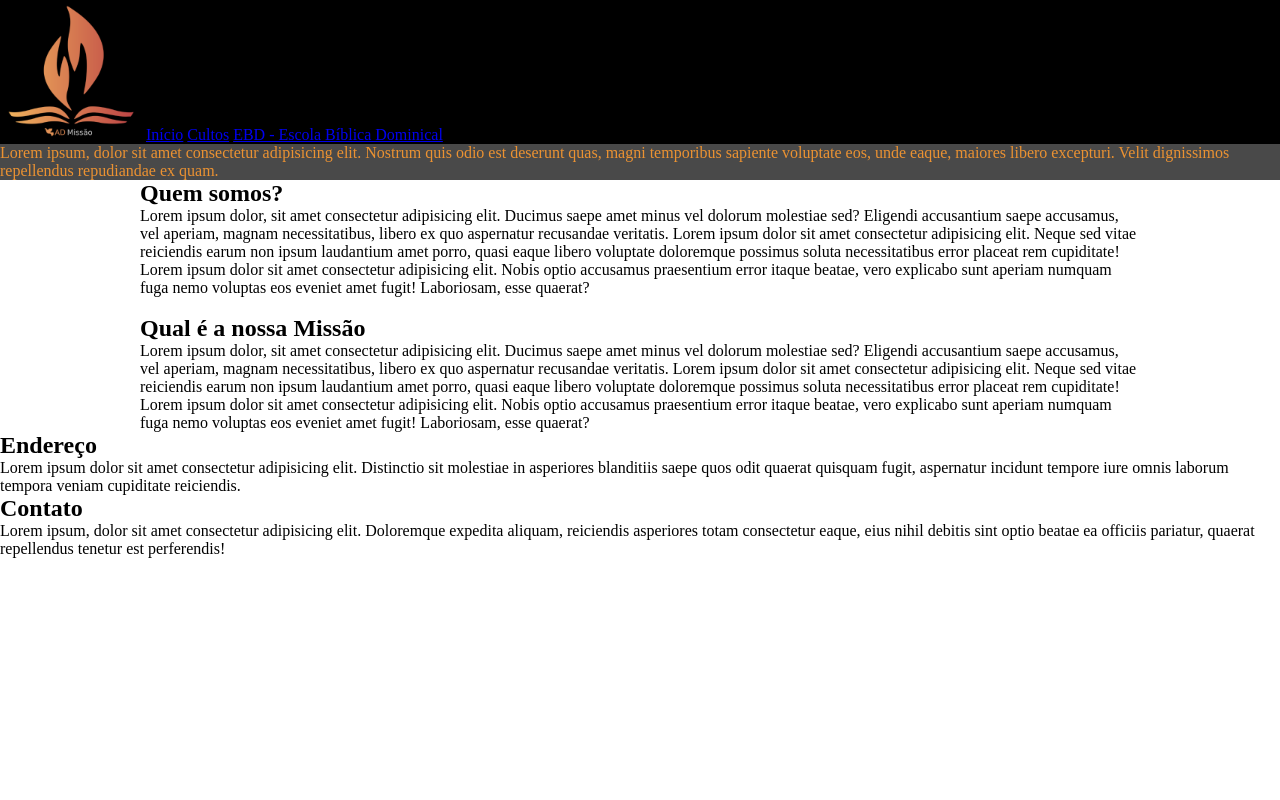
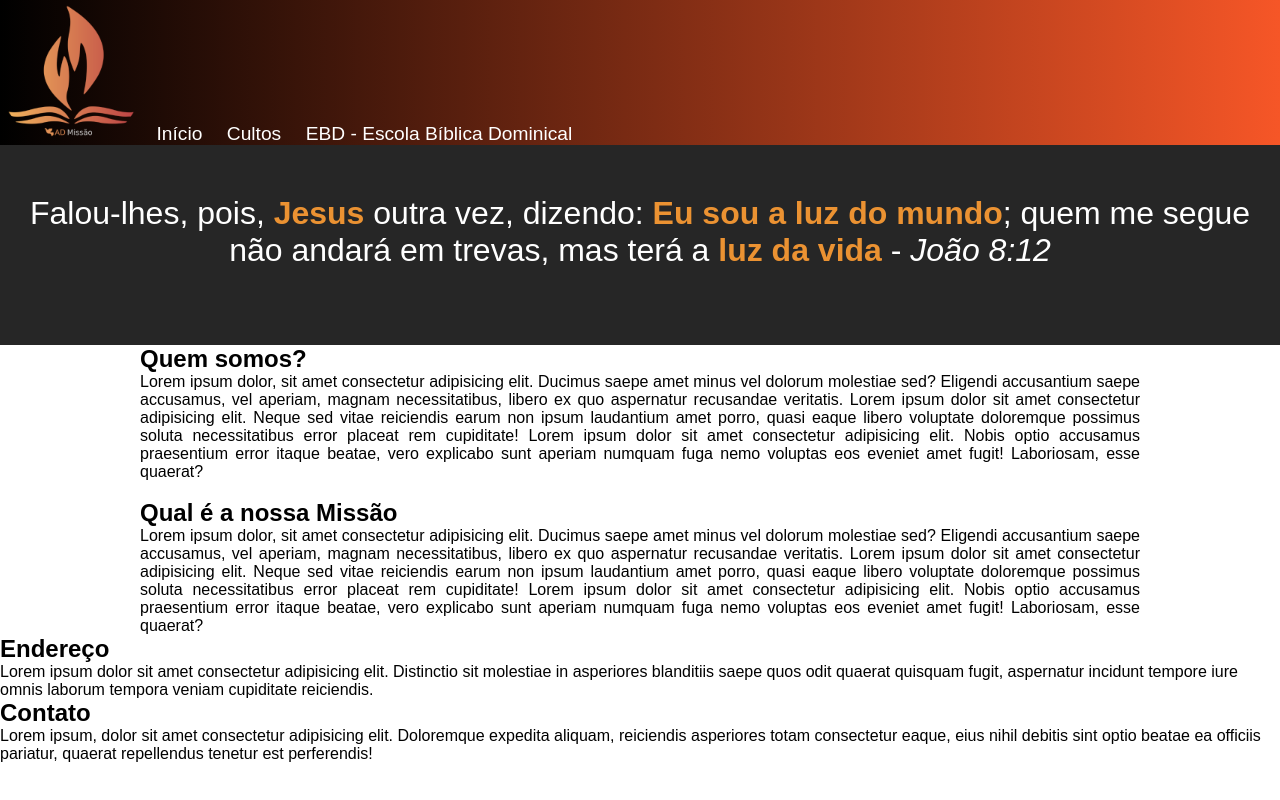
Before and after one commit to ManoelIvisson/site-igreja, a plain HTML site: page index.html in a window 1280 px wide. Drawn offline with Linux system fonts and the light colour scheme.

Commit message:
Melhorando o cabeçalho

```diff
--- a/estilos/style.css
+++ b/estilos/style.css
@@ -6,22 +6,51 @@
     --cor03: #EB9232;
     --cor04: #d46422;
     --cor05: #f65627;
+    --branca: white;
 }
 
 * {
     margin: 0px;
+    font-family: sans-serif;
 }
 
 header {
-    background-color: black;
+    background-image: linear-gradient(to right, black, var(--cor05));
 }
 
 nav {
     display: inline;
 }
 
+nav > a {
+    color: var(--branca);
+    text-decoration: none;
+    padding: 0px 10px;
+    font-size: 1.2em;
+}
+
+nav > a:hover {
+    transition: 0.5s;
+    color: var(--cor03);
+    background-color: rgba(0, 0, 0, 0);
+    text-decoration: underline;
+}
+
 #texto-biblico {
-    background-color: rgba(0, 0, 0, 0.714);
+    background-color: rgba(0, 0, 0, 0.850);
+    color: var(--branca);
+    max-height: 800px;
+    min-height: 200px;
+}
+
+#texto-biblico p {
+    text-align: center;
+    margin: auto;
+    font-size: 2em;
+    padding: 50px 5px;
+}
+
+#texto-biblico strong {
     color: var(--cor03);
 }
 
@@ -29,5 +58,9 @@ main {
     max-width: 1000px;
     min-width: 400px;
     margin: auto;
-    background-color: white;
+    background-color: var(--branca);
 }
+
+main p {
+    text-align: justify;
+}
--- a/index.html
+++ b/index.html
@@ -18,7 +18,7 @@
         </nav>
     </header>
     <section id="texto-biblico">
-        <p>Lorem ipsum, dolor sit amet consectetur adipisicing elit. Nostrum quis odio est deserunt quas, magni temporibus sapiente voluptate eos, unde eaque, maiores libero excepturi. Velit dignissimos repellendus repudiandae ex quam.</p>
+        <p>Falou-lhes, pois, <strong>Jesus</strong> outra vez, dizendo: <strong>Eu sou a luz do mundo</strong>; quem me segue não andará em trevas, mas terá a <strong>luz da vida</strong> - <em>João 8:12</em></p>
     </section>
     <main>
         <article>
```
